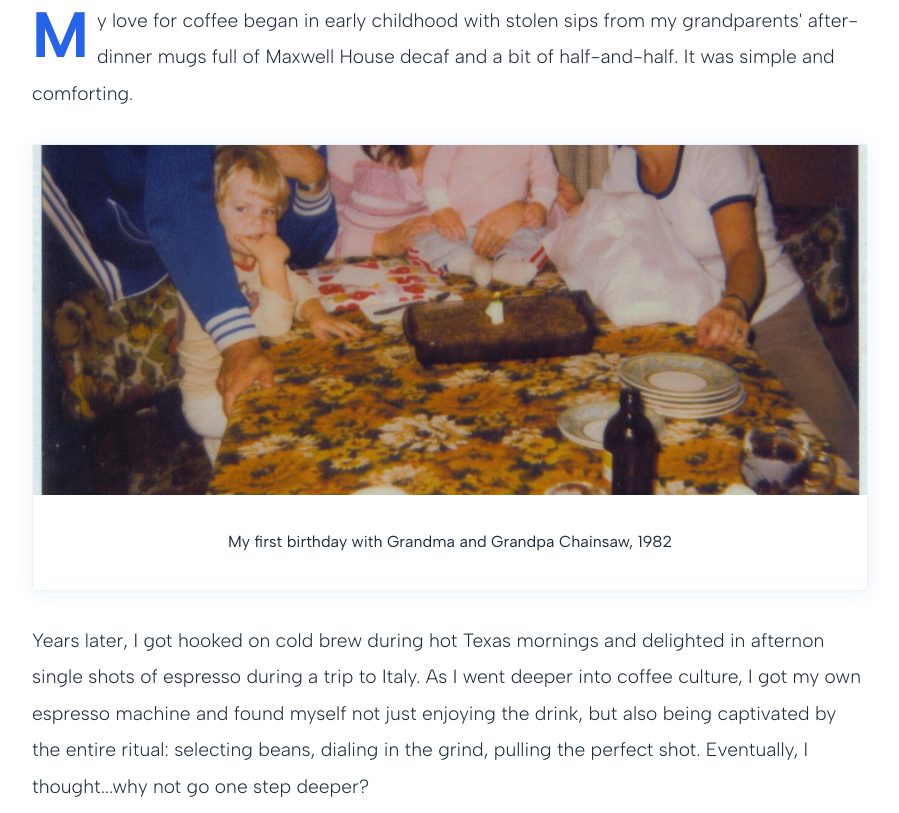
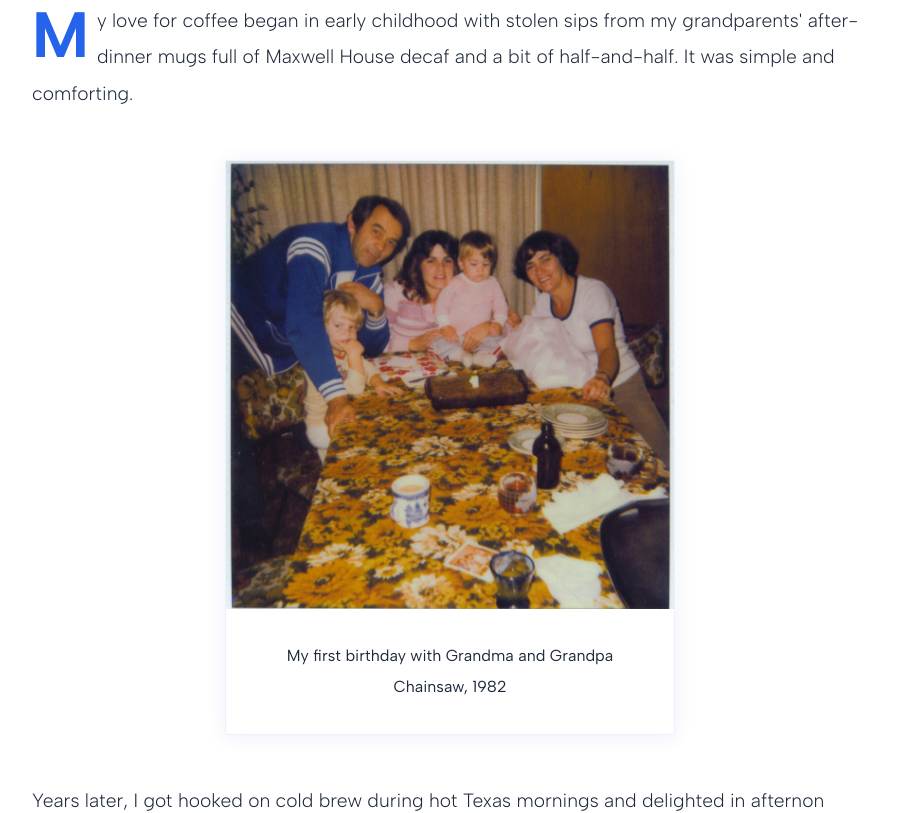
Before and after one commit to Grandsaw-Coffee/grandsawcoffee-com, a plain HTML site: page index.html in a window 1280 px wide. Shown: the part 930-1743 px from the top of the page, without its empty margins (190-1089 px from the left). Drawn offline with Linux system fonts and the light colour scheme; a web font is replaced by a local one.

Commit message:
Fix vertically squished images in photo cards

```diff
--- a/index.html
+++ b/index.html
@@ -194,6 +194,8 @@
       box-shadow: 0 2px 20px rgba(30, 64, 175, 0.08);
       transition: all 0.4s cubic-bezier(0.4, 0, 0.2, 1);
       border: 1px solid rgba(59, 130, 246, 0.1);
+      max-width: 450px;
+      margin: 1rem auto;
     }
 
     .photo-card:hover {
@@ -203,7 +205,7 @@
 
     .photo-card img {
       width: 100%;
-      height: 350px;
+      aspect-ratio: 1 / 1;
       object-fit: cover;
       display: block;
     }
```
